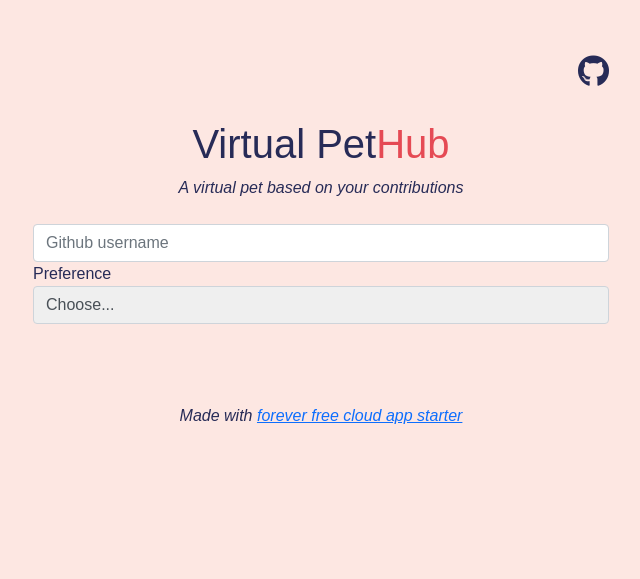
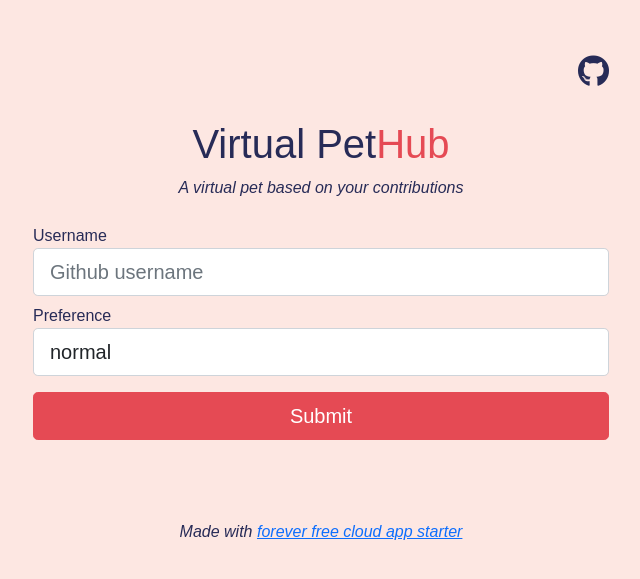
Before and after one commit to celina-lopez/virtual-pethub, a FastAPI app: page / in a window 1280 px wide. Shown: the top 579 px of the page, without its empty margins (319-959 px from the left). Run offline with FastAPI, Linux system fonts and the light colour scheme; some web fonts are replaced.

Commit message:
index form

```diff
--- a/templates/index.html
+++ b/templates/index.html
@@ -13,18 +13,25 @@
     </div>
     <i>A virtual pet based on your contributions</i>
   </div>
-  <form id="form" >
-    <input type="text" class="form-control" placeholder="Github username" name="username">
-    <label class="mr-sm-2" for="inlineFormCustomSelect">Preference</label>
-      <select class="custom-select mr-sm-2" id="inlineFormCustomSelect">
-        <option selected>Choose...</option>
-        <option value="1">One</option>
-        <option value="2">Two</option>
-        <option value="3">Three</option>
-      </select>
-    </div>
-  </form>
+
+  <label class="mr-sm-2" for="username">Username</label>
+  <input type="text" class="form-control form-control-lg" placeholder="Github username" name="username" id="username">
+  <label class="mr-sm-2 mt-2" for="theme">Preference</label>
+  <select class="form-control form-control-lg mr-sm-2" name="theme" id="theme">
+    <option selected value="normal">normal</option>
+    <option value="green">green</option>
+    <option value="blue">blue</option>
+  </select>
+  <button class="btn btn-main w-100 btn-lg mt-3" id="submit">Submit</button>
+
 </div>
+<script>
+  $(function() {
+    $("#submit").click(function() {
+      window.location.href = `/${$('#username').val()}?theme=${$('#theme').val()}`
+    });
+  });
+</script>
 
 <div class="footer-copyright text-center py-3">
   <i>Made with <a target="_blank" href="https://forever-free-cloud-app-starter.chriszhu.me/">forever free cloud app starter</a></i>
```
